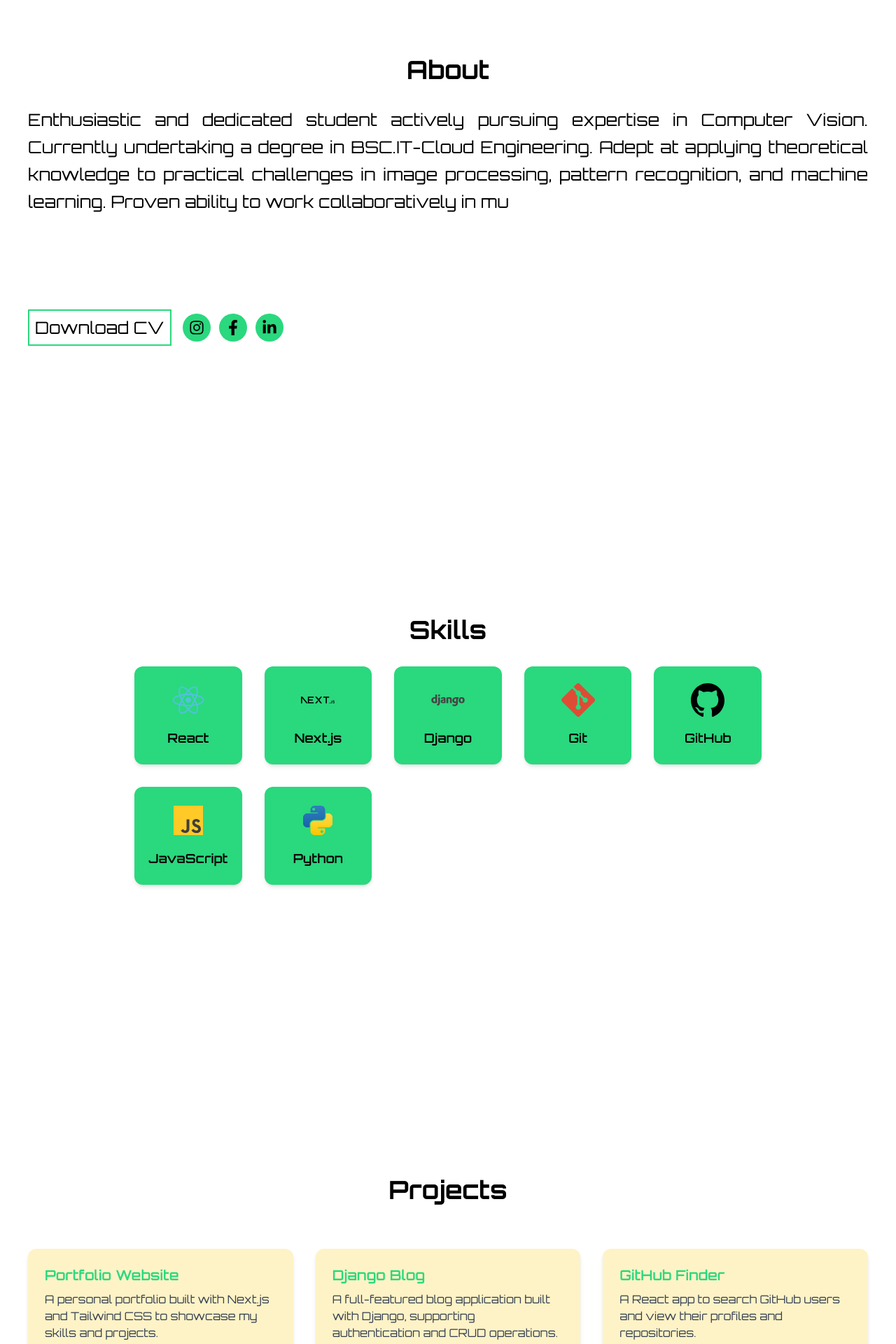
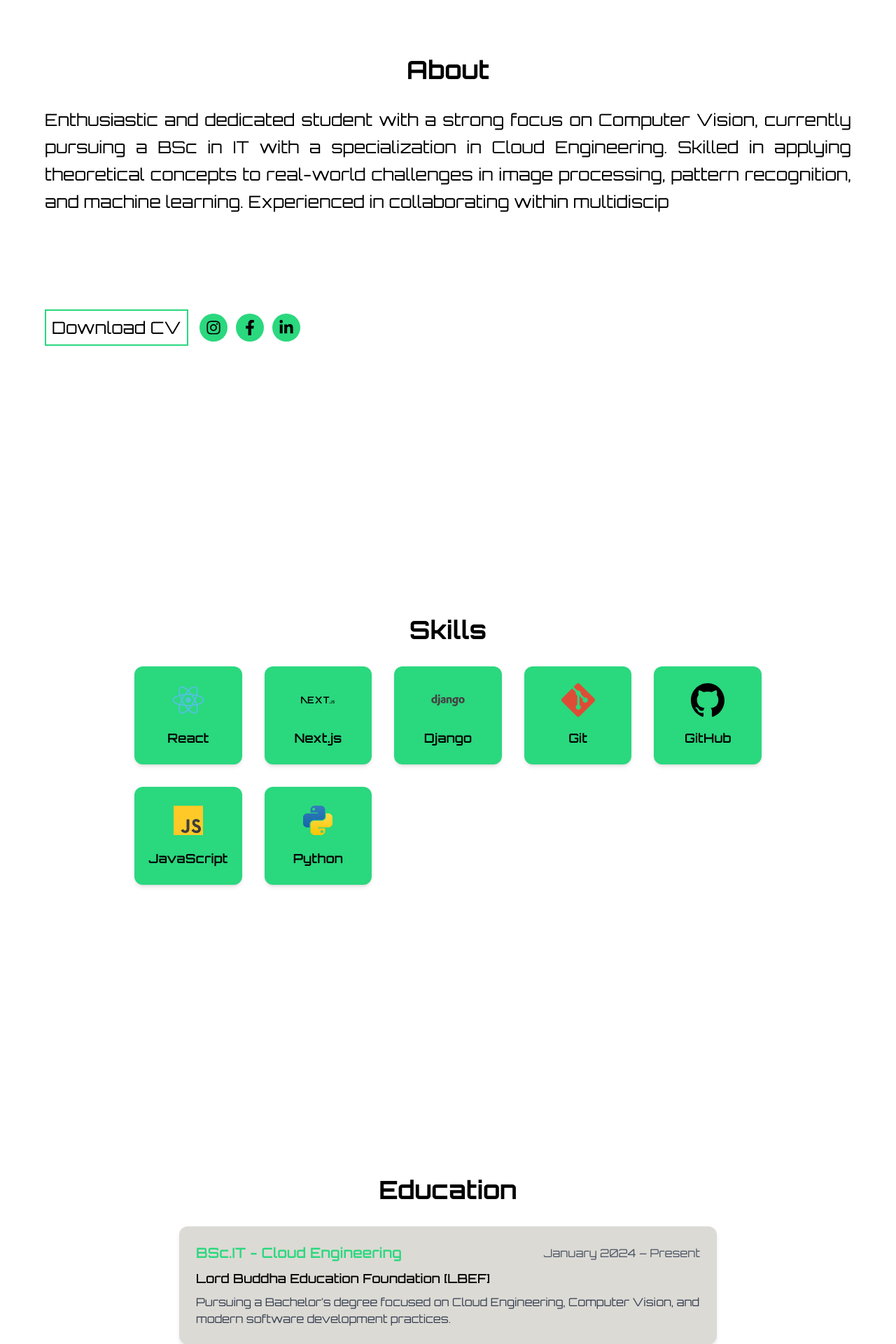
Before and after one commit to Aarjaw/Portfolio_Next, a Next.js app: page / in a window 1280 px wide. Shown: the part 880-2800 px from the top of the page at 70% size. Built offline with nearby package versions, Linux system fonts and the light colour scheme.

Commit message:
Some chages here and there.

```diff
--- a/app/about/page.tsx
+++ b/app/about/page.tsx
@@ -52,7 +52,7 @@ const Page = () => {
     const paragraphRef = useRef<HTMLDivElement | null>(null);
     const [startTyping, setStartTyping] = useState(false);
 
-    const paragraphText = `Enthusiastic and dedicated student actively pursuing expertise in Computer Vision. Currently undertaking a degree in BSC.IT-Cloud Engineering. Adept at applying theoretical knowledge to practical challenges in image processing, pattern recognition, and machine learning. Proven ability to work collaboratively in multidisciplinary teams. Eager to contribute to innovative projects and leverage emerging technologies in the realm of Computer Vision.`;
+    const paragraphText = `Enthusiastic and dedicated student with a strong focus on Computer Vision, currently pursuing a BSc in IT with a specialization in Cloud Engineering. Skilled in applying theoretical concepts to real-world challenges in image processing, pattern recognition, and machine learning. Experienced in collaborating within multidisciplinary teams and contributing effectively. Passionate about leveraging emerging technologies and eager to contribute to innovative projects in the field of Computer Vision.`;
 
     useEffect(() => {
         const observer = new IntersectionObserver(
@@ -76,7 +76,7 @@ const Page = () => {
     }, []);
 
     return (
-        <div className="min-h-screen w-full flex flex-col px-4 sm:px-10 py-16 sm:py-20 gap-6">
+        <div className="min-h-screen w-full flex flex-col md:px-16 px-10 py-16 sm:py-20 gap-6">
             <h1 className="text-3xl sm:text-4xl font-bold mb-2 text-center">About</h1>
 
             <div ref={paragraphRef}>
@@ -87,7 +87,7 @@ const Page = () => {
                 <a
                     href="/Aarjaw-CV.pdf"
                     download="Aarjaw-Adhikari-CV.pdf"
-                    className="text-lg sm:text-2xl border-2 border-[#2AD87E] w-fit p-2 cursor-pointer hover:text-black hover:bg-[#2AD87E] transition-all duration-300"
+                    className="text-lg md:text-2xl border-2 border-[#2AD87E] w-fit p-2 cursor-pointer hover:text-black hover:bg-[#2AD87E] transition-all duration-300"
                 >
                     Download CV
                 </a>
--- /dev/null
+++ b/app/education/page.tsx
@@ -0,0 +1,39 @@
+import React from 'react';
+
+const education = [
+    {
+        degree: "BSc.IT - Cloud Engineering",
+        institution: "Lord Buddha Education Foundation [LBEF]",
+        year: "January 2024 – Present",
+        description: "Pursuing a Bachelor’s degree focused on Cloud Engineering, Computer Vision, and modern software development practices.",
+    },
+    {
+        degree: "High School (+2 Science)",
+        institution: "NIST College",
+        year: "August 2022 – May 2023",
+        description: "Completed high school with a focus on science and mathematics, building a strong foundation for further studies in technology.",
+    },
+];
+
+const EducationPage = () => (
+    <div className="min-h-screen w-full flex flex-col items-center px-6 py-20">
+        <h1 className="text-3xl sm:text-4xl font-bold mb-8">Education</h1>
+        <div className="flex flex-col gap-8 w-full max-w-3xl">
+            {education.map((edu, idx) => (
+                <div
+                    key={idx}
+                    className="bg-[#DCDAD4] rounded-xl shadow-md p-6 flex flex-col gap-2 hover:scale-105 transition-transform"
+                >
+                    <div className="flex flex-col sm:flex-row sm:items-center sm:justify-between">
+                        <span className="text-xl font-semibold text-[#2AD87E]">{edu.degree}</span>
+                        <span className="text-base text-gray-600">{edu.year}</span>
+                    </div>
+                    <span className="text-lg font-medium">{edu.institution}</span>
+                    <p className="text-gray-700">{edu.description}</p>
+                </div>
+            ))}
+        </div>
+    </div>
+);
+
+export default EducationPage;
--- a/app/introduction/page.tsx
+++ b/app/introduction/page.tsx
@@ -10,7 +10,7 @@ const Page = () => {
     };
 
     return (
-        <div className="min-h-screen w-full flex px-7 md:px-20 py-44 flex-col gap-8 md:gap-10 sm:px-8">
+        <div className="min-h-screen w-full flex px-7 md:px-20 py-28 flex-col gap-8 md:gap-10 sm:px-8">
             <span className="text-4xl font-bold text-[#2AD87E]">Hello Everyone.</span>
             <span className="text-5xl font-extrabold">I&apos;m Aarjaw <span className='text-[#2AD87E]'>Adhikari</span></span>
             <span className="text-2xl border-y-2 border-[#2AD87E] w-fit p-2 font-semibold">Software Engineer</span>
--- a/app/page.tsx
+++ b/app/page.tsx
@@ -3,6 +3,7 @@ import Navbar from '@/components/navbar/navbar';
 import Intro from '@/app/introduction/page';
 import AboutMe from '@/app/about/page';
 import MySkill from '@/app/skills/page';
+import Education from '@/app/education/page';
 import MyProject from '@/app/projects/page';
 import Contact from '@/app/contact/page';
 import Footer from '@/components/footer/footer';
@@ -14,6 +15,7 @@ const page = () => {
             <Intro />
             <AboutMe />
             <MySkill />
+            <Education />
             <MyProject />
             <Contact />
             <Footer />
--- a/app/projects/page.tsx
+++ b/app/projects/page.tsx
@@ -28,7 +28,7 @@ const ProjectsPage = () => (
             {projects.map((project) => (
                 <div
                     key={project.title}
-                    className="bg-amber-100 rounded-xl shadow-md p-6 flex flex-col justify-between hover:scale-105 transition-transform"
+                    className="bg-[#DCDAD4] rounded-xl shadow-md p-6 flex flex-col justify-between hover:scale-105 transition-transform"
                 >
                     <div>
                         <h2 className="text-xl text-[#2AD87E] font-semibold mb-2">{project.title}</h2>
```
